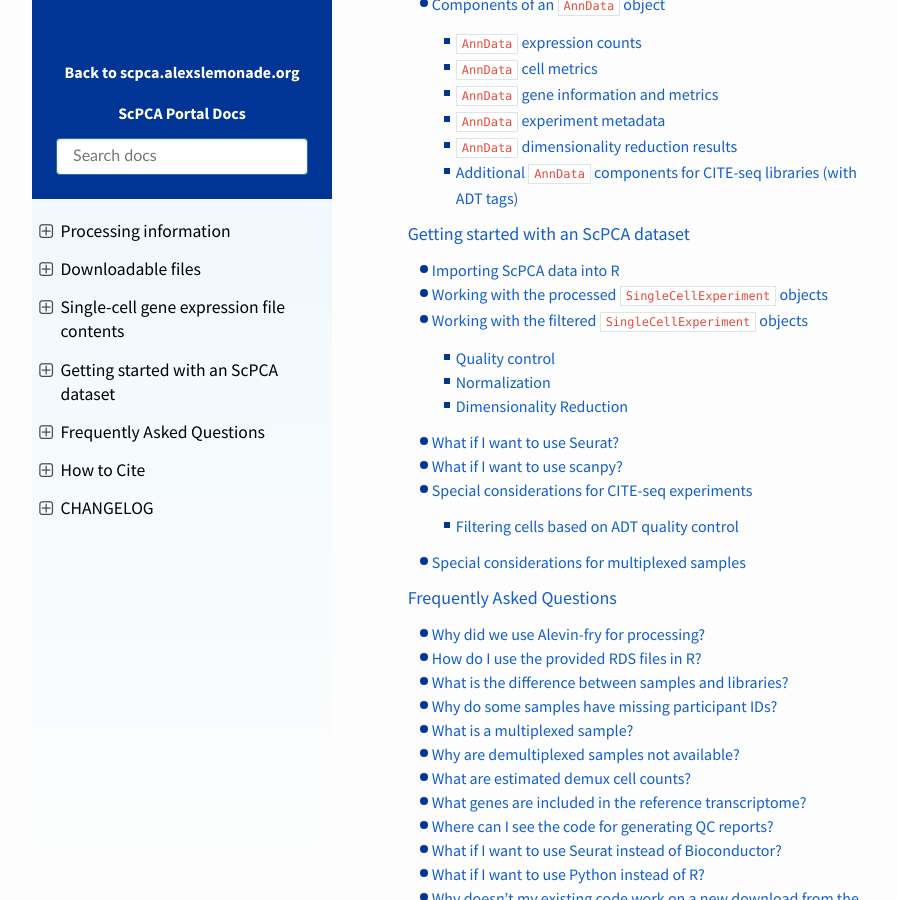
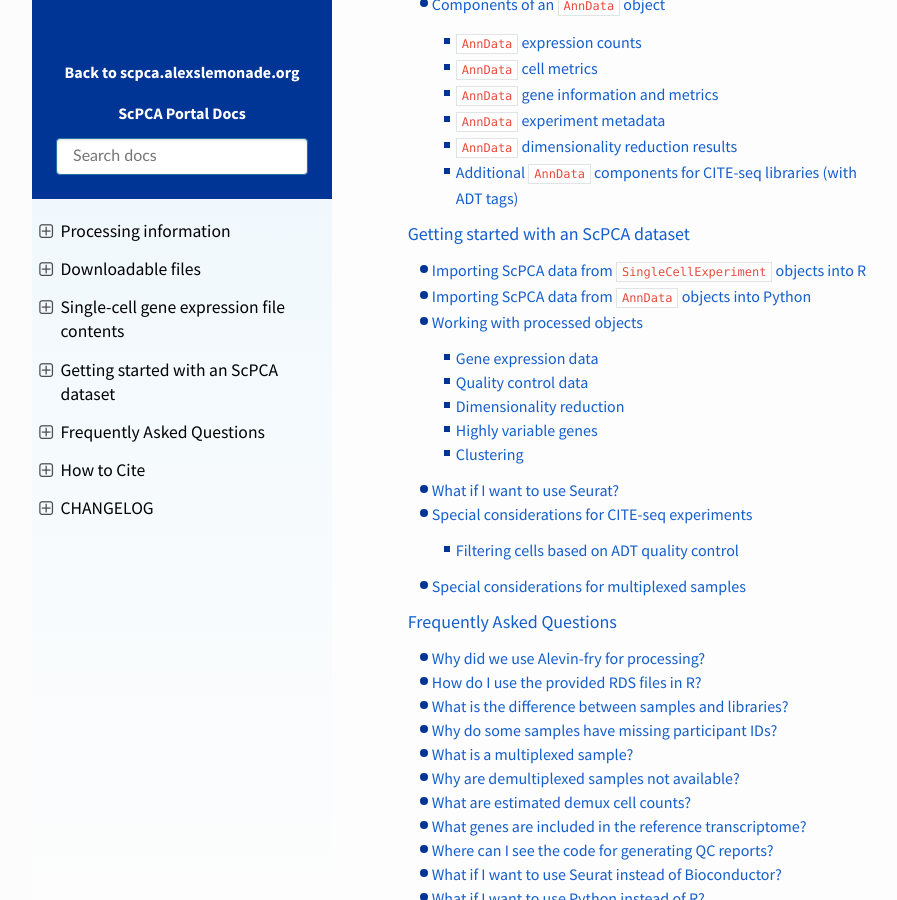
Before and after one commit to DongzeHE/scpca-docs, a Sphinx documentation site: the page built from docs/index.md, in a window 1280 px wide and 900 px high, scrolled down 1828 px. Shown: the whole window, without its empty margins (158-1055 px from the left). Built offline with Sphinx 7.4.7 and the Read the Docs theme 2.0.0, drawn with Linux system fonts in a browser that asks for light colours; some of the changed lines change nothing that is shown.

Commit message:
Merge pull request #162 from AlexsLemonade/allyhawkins/anndata-getting-started
Some reorganization and accounting for AnnData in getting started docs

````diff
--- a/docs/getting_started.md
+++ b/docs/getting_started.md
@@ -1,28 +1,29 @@
 # Getting started with an ScPCA dataset
 
 This section provides information on next steps you might take after downloading a dataset from the ScPCA portal.
+Quantified single-cell or single-nuclei gene expression data is provided as either [`SingleCellExperiment` objects (`.rds` files)](http://bioconductor.org/books/3.13/OSCA.intro/the-singlecellexperiment-class.html) or [`AnnData` objects (`.hdf5` files)](https://anndata.readthedocs.io/en/latest/index.html).
+A full description of the contents of the `SingleCellExperiment` and `AnnData` objects can be found in the {ref}`single cell gene expression file contents section<sce_file_contents:single-cell gene expression file contents>`.
 
-We also have a separate GitHub repository that contains workflows for some common analysis performed on single-cell RNA-sequencing data.
-These workflows are designed to apply the same analysis (e.g., clustering) across multiple samples in parallel.
+There are three objects available for each library: an unfiltered object (`unfiltered.rds` or `unfiltered_rna.hdf5`), a filtered object (`filtered.rds` or `filtered_rna.hdf5`), and a processed object (`processed.rds` or `processed_rna.hdf5`).
+The unfiltered object contains the gene expression data for all droplets, regardless of the presence of a cell or not.
+The filtered object contains the gene expression data for only droplets that are likely to contain cells, removing any probable empty droplets.
+See the {ref}`section on filtering cells<processing_information:Filtering cells>` for more information on how we remove potential empty droplets.
+
+The processed objects are further filtered to remove any low quality cells and contain both the raw and normalized gene expression data for the identified cells.
+Additionally, these objects contain dimensionality reduction results (principal component analysis and UMAP) and clustering assignments.
+See the description of the {ref}`processed gene expression data <processing_information:Processed gene expression data>` for more information on the `processed` objects.
+
+We recommend starting with the processed objects.
+  - For working with the processed `SingleCellExperiment`object found in the `processed.rds` file see [Importing ScPCA data from `SingleCellExperiment` objects into R below](#importing-scpca-data-from-singlecellexperiment-objects-into-r).
+  - For working with the processed `AnnData` objects found in the `processed_rna.hdf5` file see [Importing ScPCA data from `AnnData` objects into Python below](#importing-scpca-data-from-anndata-objects-into-python).
+
+Note: We also have a separate GitHub repository that contains workflows for some common analysis performed on single-cell RNA-sequencing data.
+These workflows are designed to apply the same analysis (e.g., clustering) across multiple samples in parallel and is currently only for use with `SingleCellExperiment` objects.
 These workflows and more resources for processing single-cell and single-nuclei datasets can be found in the [`scpca-downstream-analyses` repository](https://github.com/AlexsLemonade/scpca-downstream-analyses).
 
-## Importing ScPCA data into R
+## Importing ScPCA data from `SingleCellExperiment` objects into R
 
-Quantified single-cell or single-nuclei gene expression data is provided as an RDS file as described in the {ref}`single cell gene expression file contents section<sce_file_contents:single-cell gene expression file contents>`.
-There are three RDS files that are available for each library: an `unfiltered.rds`, a `filtered.rds`, and a `processed.rds` file.
-The `unfiltered.rds` file contains the gene expression data for all droplets, regardless of the presence of a cell or not.
-The `filtered.rds` files contains the gene expression data for only droplets that are likely to contain cells, removing any probable empty droplets.
-See the {ref}`section on filtering cells<processing_information:filtering cells>` for more information on how we remove potential empty droplets.
-
-The `processed.rds` files are further filtered to remove any low quality cells and contain both the raw and normalized gene expression data for the identified cells.
-See the description of the {ref}`processed gene expression data <processing_information:Processed gene expression data>` for more information on the `processed` objects.
-
-In most scenarios, we recommend starting with the `processed.rds` file.
-
-The first step in analyzing the provided gene expression data will be to import the data into R.
-As a reminder, each RDS file contains a [`SingleCellExperiment` object](https://bioconductor.org/packages/release/bioc/html/SingleCellExperiment.html).
-Refer to {ref}`single-cell gene expression file contents<sce_file_contents:single-cell gene expression file contents>` for a more detailed description on the contents of the included `SingleCellExperiment` object.
-
+The first step in analyzing the provided gene expression data stored in the `SingleCellExperiment` objects will be to import the data into R.
 To work with `SingleCellExperiment` objects in R, we need to ensure that we have the [`SingleCellExperiment` package](https://bioconductor.org/packages/release/bioc/html/SingleCellExperiment.html) installed and loaded.
 
 The following commands can be used to import the RDS file into R and save the `SingleCellExperiment` object:
@@ -44,111 +45,50 @@ More resources for learning about `SingleCellExperiment` objects:
 - [`SingleCellExperiment` objects Vignette](https://bioconductor.org/packages/devel/bioc/vignettes/SingleCellExperiment/inst/doc/intro.html) on working with `SingleCellExperiment` objects
 - [Orchestrating Single Cell Analysis chapter on the `SingleCellExperiment` class](http://bioconductor.org/books/3.13/OSCA.intro/the-singlecellexperiment-class.html)
 
-## Working with the processed `SingleCellExperiment` objects
+## Importing ScPCA data from `AnnData` objects into Python
 
-The `SingleCellExperiment` objects stored in the `processed.rds` files have undergone additional quality control steps to remove low quality cells.
-In addition, normalized expression counts and dimensionality reduction (principal component analysis and UMAP) have been calculated.
+The first step in analyzing the provided gene expression data stored in the `AnnData` objects will be to import the data into python.
+To work with `AnnData` objects in python, we need to ensure that we have the [`AnnData` package](https://anndata.readthedocs.io/en/latest/index.html) installed and loaded.
 
-The following commands can be used to access the raw and normalized count matrices:
+The following commands can be used to import the HDF5 file into python and save the `AnnData` object:
+
+```python
+# load anndata module
+import anndata
+
+# read in the HDF5 file, including the path to the file's location
+processed_adata = anndata.read_h5ad("SCPCS000000/SCPCL000000_processed.rds")
+```
+
+More resources for learning about `AnnData` objects:
+
+- [Getting started with `AnnData` objects](https://anndata.readthedocs.io/en/latest/tutorials/notebooks/getting-started.html)
+- [Preprocessing and clustering tutorial in scanpy](https://scanpy-tutorials.readthedocs.io/en/latest/pbmc3k.html)
+- [Homepage for scanpy tutorials](https://scanpy.readthedocs.io/en/stable/tutorials.html)
+
+## Working with processed objects
+
+### Gene expression data
+
+The processed objects contain both the raw and normalized gene expression data.
+The following commands can be used to access the expression data found in the processed `SingleCellExperiment` objects:
 
 ```r
 # the raw counts matrix stored in the processed object
-raw_counts <- counts(processed_sce)
+counts(processed_sce)
 
 # log normalized counts matrix stored in the processed object
-normalized_counts <- logcounts(processed_sce)
+logcounts(processed_sce)
 ```
 
-Dimensionality reduction results can be accessed using the following command:
+The following commands can be used to access the expression data found in the processed `AnnData` objects:
 
-```r
-# extract principal component results
-pca_results <- reducedDim(processed_sce, "PCA")
+```python
+# the raw counts matrix stored in the processed object
+processed_adata.raw.X
 
-# extract UMAP results
-umap_results <- reducedDim(processed_sce, "UMAP")
-```
-
-Principal components were calculated from a set of highly variable genes identified for a given library.
-The list of highly variable genes used for this calculation, in order from highest to lowest variation, is stored in the `metadata` of the `SingleCellExperiment` object.
-
-This list can be accessed using the following command:
-
-```r
-highly_variable_genes <- metadata(processed_sce)$highly_variable_genes
-```
-
-This data is immediately ready for clustering and further analysis to answer biological questions of interest.
-
-See these resources for more information on clustering:
- - [Clustering chapter in Orchestrating Single Cell Analysis](http://bioconductor.org/books/3.14/OSCA.basic/clustering.html)
- - [Quantifying clustering behavior in Orchestrating Single Cell Analysis](https://bioconductor.org/books/release/OSCA.advanced/clustering-redux.html#quantifying-clustering-behavior)
-
-## Working with the filtered `SingleCellExperiment` objects
-
-If you prefer to work with the `filtered` objects and perform the quality control and normalization yourself, see below for details on working with these objects.
-
-### Quality control
-
-Before performing any downstream steps, we recommend removing low quality cells from the dataset.
-Low quality cells include those with a higher percentage of reads from mitochondrial genes (i.e., those that are damaged or dying) and those with a lower number of total reads and unique genes identified (i.e., those with inefficient reverse transcription or PCR amplification).
-
-All `filtered.rds` objects include [`miQC`](https://bioconductor.org/packages/release/bioc/html/miQC.html) results found in the {ref}`colData() of the SingleCellExperiment object<sce_file_contents:cell metrics>`.
-`miQC` jointly models the proportion of mitochondrial reads and the number of unique genes detected in each cell to calculate the probability of a cell being compromised (i.e., dead or damaged).
-High-quality cells are those with a low probability of being being compromised (< 0.75) or sufficiently low mitochondrial content.
-All cells that are identified as low-quality cells will have `FALSE` in the `miQC_pass` column of the `colData()` and can be removed prior to downstream analyses.
-
-The following command can be used to remove the low-quality cells:
-
-```r
-# read in the filtered object
-sce <- readRDS("SCPCS000000/SCPCL000000_filtered.rds")
-
-# filter the `SingleCellExperiment`
-# the `$` notation denotes access to the colData slot of the `SingleCellExperiment` object
-filtered_sce <- sce[, which(sce$miQC_pass)]
-```
-
-For more information on using `miQC` for filtering cells, see the following resources:
-- [`miQC` vignette](https://bioconductor.org/packages/release/bioc/vignettes/miQC/inst/doc/miQC.html)
-- [Hippen _et al._ 2021](https://doi.org/10.1371/journal.pcbi.1009290)
-
-You can also directly filter cells based on the number of unique genes, total reads, and fraction of mitochondrial reads.
-We used the function [`scuttle::addPerCellQCMetrics()`](https://rdrr.io/github/LTLA/scuttle/man/addPerCellQCMetrics.html) to calculate these metrics and have included them in the `colData` of the filtered `SingleCellExperiment` objects.
-
-The following columns are added by `scuttle::addPerCellQCMetrics()` and can be found in the `colData`:
-
-| Column name             | Contents                                                                                                                                                                                      |
-| ----------------------- | --------------------------------------------------------------------------------------------------------------------------|
-| `sum`                   | UMI count for RNA-seq data                                                                                                                           |
-| `detected`              | Number of genes detected (gene count > 0 )                                                                                                                                                    |
-| `subsets_mito_sum`      | UMI count of mitochondrial genes                                                                                                                                                              |
-| `subsets_mito_detected` | Number of mitochondrial genes detected                                                                                                                                                        |
-| `subsets_mito_percent`  | Percent of all UMI counts assigned to mitochondrial genes                                                                                                                                     |
-| `total`                 | Total UMI count for RNA-seq data and any alternative experiments (i.e., ADT data from CITE-seq)                                                                                                             |
-
-These metrics can be used to directly filter the `SingleCellExperiment` object based on informed thresholds.
-If you are planning to filter low quality cells using such thresholds, we encourage you to read more about the various metrics and plot the distribution of each metric before deciding on which cells to exclude.
-The [Quality Control chapter in Orchestrating Single Cell Analysis](http://bioconductor.org/books/3.13/OSCA.basic/quality-control.html#quality-control) provides a nice guide to checking diagnostic plots and then choosing cutoffs.
-
-If you have ADT data from a CITE-seq experiment, please refer to the section [Special considerations for CITE-seq experiments](#special-considerations-for-cite-seq-experiments) below for information on how to filter cells based on ADT counts.
-
-### Normalization
-
-The provided data contains unnormalized raw counts.
-We recommend using the `scran` and `scater` packages to add normalized counts to the `SingleCellExperiment` object.
-
-Follow these steps to perform normalization using `scran` and `scater`:
-
-```r
-# Cluster similar cells
-qclust <- scran::quickCluster(filtered_sce)
-
-# Compute sum factors for each cell cluster grouping.
-filtered_sce <- scran::computeSumFactors(filtered_sce, clusters = qclust)
-
-# Normalize and log transform.
-normalized_sce <- scater::logNormCounts(filtered_sce)
+# log normalized counts matrix stored in the processed object
+processed_adata.X
 ```
 
 Here we provide more resources on understanding normalization in single-cell RNA-seq analysis:
@@ -158,30 +98,58 @@ Here we provide more resources on understanding normalization in single-cell RNA
 - [Stegle _et al._ (2015) Computational and analytical challenges in single-cell transcriptomics](https://doi.org/10.1038/nrg3833).  Includes a discussion of normalization and technical variance in scRNA-seq.
 - [Lun _et al._ (2016) Pooling across cells to normalize single-cell RNA sequencing data with many zero counts](https://doi.org/10.1186/s13059-016-0947-7)
 
-### Dimensionality Reduction
+### Quality control data
+
+The processed `SingleCellExperiment` objects already have undergone additional quality control steps to remove low quality cells.
+Low quality cells include those with a higher percentage of reads from mitochondrial genes (i.e., those that are damaged or dying) and those with a lower number of total reads and unique genes identified (i.e., those with inefficient reverse transcription or PCR amplification).
+
+All processed objects include [`miQC`](https://bioconductor.org/packages/release/bioc/html/miQC.html) results found in the {ref}`colData() of the SingleCellExperiment object<sce_file_contents:Singlecellexperiment cell metrics>` or the {ref}`.obs slot of the AnnData object<sce_file_contents:Anndata cell metrics`.
+`miQC` jointly models the proportion of mitochondrial reads and the number of unique genes detected in each cell to calculate the probability of a cell being compromised (i.e., dead or damaged).
+High-quality cells are those with a low probability of being being compromised (< 0.75) or sufficiently low mitochondrial content.
+
+The probability compromised for each cell as calculated by `miQC` can be found in the `prob_compromised` column of the `colData` of `SingleCellExperiment` objects.
+
+```r
+# probability compromised for each cell
+processed_sce$prob_compromised
+```
+
+The probability compromised for each cell as calculated by `miQC` can be found in the `prob_compromised` column of the `.obs` slot of `AnnData` objects.
+
+```python
+# probability compromised for each cell
+processed_adata.obs["prob_compromised"]
+```
+
+Additionally we include a column, `scpca_filter`, that labels cells as either `Keep` or `Remove` based on having both a `prob_compromised` < 0.75 and number of unique genes identified > 200.
+All cells included in the processed object will have `Keep` in the `scpca_filter` column.
+If you prefer to work with the object prior to removal of any low-quality cells, please use the filtered object, which contains all cells that were not discarded as empty droplets.
+
+### Dimensionality reduction
 
 Dimensionality reduction is commonly used as a precursor to plotting, clustering, and other downstream analysis.
 
-It is common to start with performing [principal component analysis (PCA)](http://bioconductor.org/books/3.13/OSCA.basic/dimensionality-reduction.html#principal-components-analysis), a technique that identifies new axes that capture the largest amount of variation in the data.
-The PCA results can be calculated and stored in the `SingleCellExperiment` object using the following command:
+The processed objects contain results from performing [principal component analysis (PCA)](http://bioconductor.org/books/3.13/OSCA.basic/dimensionality-reduction.html#principal-components-analysis), a technique that identifies new axes that capture the largest amount of variation in the data, and [uniform manifold approximation and projection(UMAP)](http://bioconductor.org/books/3.13/OSCA.basic/dimensionality-reduction.html#uniform-manifold-approximation-and-projection), which may be better for visualization.
+Use caution when interpreting UMAP results, as location, spacing, and density of clusters can be dependent on parameter choices and random effects and do not always accurately represent the relationships among cells.
+
+Dimensionality reduction results can be accessed in the `SingleCellExperiment` objects using the following commands:
 
 ```r
-# calculate a PCA matrix using the top 500 most highly variable genes (default)
-normalized_sce <- scater::runPCA(normalized_sce, ntop = 500)
+# principal component analysis results
+reducedDim(processed_sce, "PCA")
+
+# UMAP results
+reducedDim(processed_sce, "UMAP")
 ```
 
-Here we are calculating PCA by using the default of the top 500 most highly variable genes as input, however this is not always the optimal choice.
-We encourage you to visit the [Feature selection chapter in Orchestrating Single Cell Analysis](http://bioconductor.org/books/3.13/OSCA.basic/feature-selection.html#feature-selection) to read more about modeling gene variance and selecting the highly variable genes.
+Dimensionality reduction results can be accessed in the `AnnData` objects using the following command:
 
-PCA is commonly used for initial dimensionality reduction.
-However, we can use more advanced techniques, like [UMAP (Uniform Manifold Approximation and Projection)](http://bioconductor.org/books/3.13/OSCA.basic/dimensionality-reduction.html#uniform-manifold-approximation-and-projection), that may be better for visualization.
-Use caution when interpreting UMAP results, as location, spacing, and density of clusters can be dependent on parameter choices and random effects and do not always accurately represent the relationships among cells.
+```python
+# principal component analysis results
+processed_adata.obsm["X_PCA"]
 
-UMAP can also be quite slow for a large dataset, so we can use the previous PCA results as input to speed up the analysis.
-
-```r
-# Run UMAP using already stored PCA results
-normalized_sce <- scater::runUMAP(normalized_sce, dimred = "PCA")
+# UMAP results
+processed_adata.obsm["X_UMAP"]
 ```
 
 See below for more resources on dimensionality reduction:
@@ -190,10 +158,54 @@ See below for more resources on dimensionality reduction:
 - [Dimension Reductions in R](https://rpubs.com/Saskia/520216)
 - [Understanding UMAP](https://pair-code.github.io/understanding-umap/)
 
+### Highly variable genes
+
+In the processed objects, principal components were calculated from a set of highly variable genes identified for a given library.
+We encourage you to visit the [Feature selection chapter in Orchestrating Single Cell Analysis](http://bioconductor.org/books/3.13/OSCA.basic/feature-selection.html#feature-selection) to read more about modeling gene variance and selecting the highly variable genes.
+
+The list of highly variable genes used for this calculation, in order from highest to lowest variation, is stored in the `metadata` of the `SingleCellExperiment` object and the `uns` slot of the `AnnData` object.
+
+This list can be accessed using the following command in the `SingleCellExperiment` objects:
+
+```r
+# list of highly variable genes
+metadata(processed_sce)$highly_variable_genes
+```
+
+This list can be accessed using the following command in the `AnnData` objects:
+
+```python
+# list of highly variable genes
+processed_adata.uns["highly_variable_genes"]
+```
+
+### Clustering
+
+Cluster assignments obtained from [Graph-based clustering](http://bioconductor.org/books/3.16/OSCA.basic/clustering.html#clustering-graph) is also available in the processed objects.
+Here clustering was performed using the Louvain algorithm with 20 nearest neighbors and Jaccard weighting.
+
+To access the cluster assignments in the `SingleCellExperiment` object, use the following command:
+
+```r
+# cluster assignment for each cell
+processed_sce$cluster
+```
+
+To access the cluster assignments in the `AnnData` object, use the following command:
+
+```python
+# cluster assignment for each cell
+processed_adata.obs["cluster"]
+```
+
+See these resources for more information on clustering:
+ - [Clustering chapter in Orchestrating Single Cell Analysis](http://bioconductor.org/books/3.14/OSCA.basic/clustering.html)
+ - [Quantifying clustering behavior in Orchestrating Single Cell Analysis](https://bioconductor.org/books/release/OSCA.advanced/clustering-redux.html#quantifying-clustering-behavior)
+
+
 ## What if I want to use Seurat?
 
-The files available for download contain [`SingleCellExperiment` objects](http://bioconductor.org/books/3.13/OSCA.intro/the-singlecellexperiment-class.html).
-If desired, these can be converted into Seurat objects.
+The files available for download that contain [`SingleCellExperiment` objects](http://bioconductor.org/books/3.13/OSCA.intro/the-singlecellexperiment-class.html) can also be converted into Seurat objects.
 You can find the code needed to convert the `SingleCellExperiment` objects to Seurat objects in the {ref}`FAQ section<FAQ:what if i want to use seurat instead of bioconductor?>`.
 
 After converting the object to a Seurat object, the same steps outlined above (quality control, filtering, normalization, dimensionality reduction) can be followed but using functions available as part of the Seurat package.
@@ -202,21 +214,6 @@ Here are some resources that can be used to get you started working with Seurat
 - [Getting started tutorial in Seurat](https://satijalab.org/seurat/articles/pbmc3k_tutorial.html) including quality control, normalization, and dimensionality reduction.
 - [Converting Seurat objects to and from a `SingleCellExperiment`](https://satijalab.org/seurat/articles/conversion_vignette.html)
 - [Harvard Chan Bioinformatics Core course on single-cell RNA-seq analysis with Seurat](https://hbctraining.github.io/scRNA-seq_online/schedule/links-to-lessons.html)
-
-
-## What if I want to use scanpy?
-
-There are a variety of ways to convert the counts data into a python-compatible format.
-We have found that one of the more efficient ways is to first convert the counts data into 10x format using [`DropletUtils::write10xCounts()`](https://rdrr.io/bioc/DropletUtils/man/write10xCounts.html) and then read the files into Python using the [`scanpy` package](https://scanpy.readthedocs.io/en/stable/).
-
-You can find the code needed to perform these steps outlined in the {ref}`FAQ section on using Python<FAQ:what if i want to use python instead of r?>`.
-
-After creating an `AnnData` object in `scanpy`, the same steps outlined above (quality control, filtering, normalization, dimensionality reduction) can be followed but using functions available as part of the `scanpy` package.
-
-Here are some resources that can be used to get you started working with `AnnData` objects:
-- [Preprocessing and clustering tutorial in scanpy](https://scanpy-tutorials.readthedocs.io/en/latest/pbmc3k.html)
-- [Converting directly from R to Python](https://theislab.github.io/scanpy-in-R/#converting-from-r-to-python)
-- [Homepage for scanpy tutorials](https://scanpy.readthedocs.io/en/latest/tutorials.html)
 
 
 ## Special considerations for CITE-seq experiments
````
